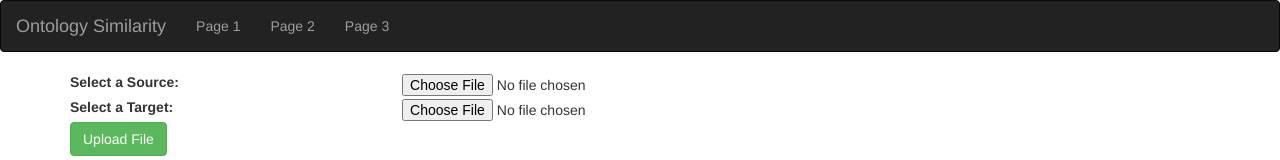
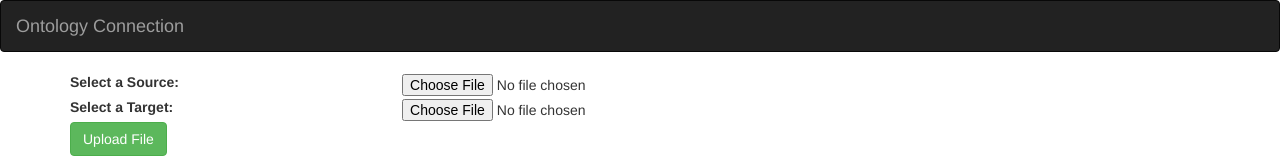
Before and after one commit to dbpedia/linking, an Angular app in the folder linking_ui/OntoSimUI/: page / in a window 1280 px wide. Shown: the top 160 px of the page. Built offline with nearby package versions, Linux system fonts and the light colour scheme.

Commit message:
Modified UI component

```diff
--- a/linking_ui/OntoSimUI/src/app/app.component.html
+++ b/linking_ui/OntoSimUI/src/app/app.component.html
@@ -6,13 +6,8 @@
 <nav class="navbar navbar-inverse">
   <div class="container-fluid">
     <div class="navbar-header">
-      <a class="navbar-brand" href="#">Ontology Similarity</a>
+      <a class="navbar-brand" href="#">Ontology Connection</a>
     </div>
-    <ul class="nav navbar-nav">
-      <li><a routerLink="/pg1">Page 1</a></li>
-      <li><a routerLink="/pg2">Page 2</a></li>
-      <li><a routerLink="/pg3">Page 3</a></li>
-    </ul>
   </div>
 </nav>
 
```
